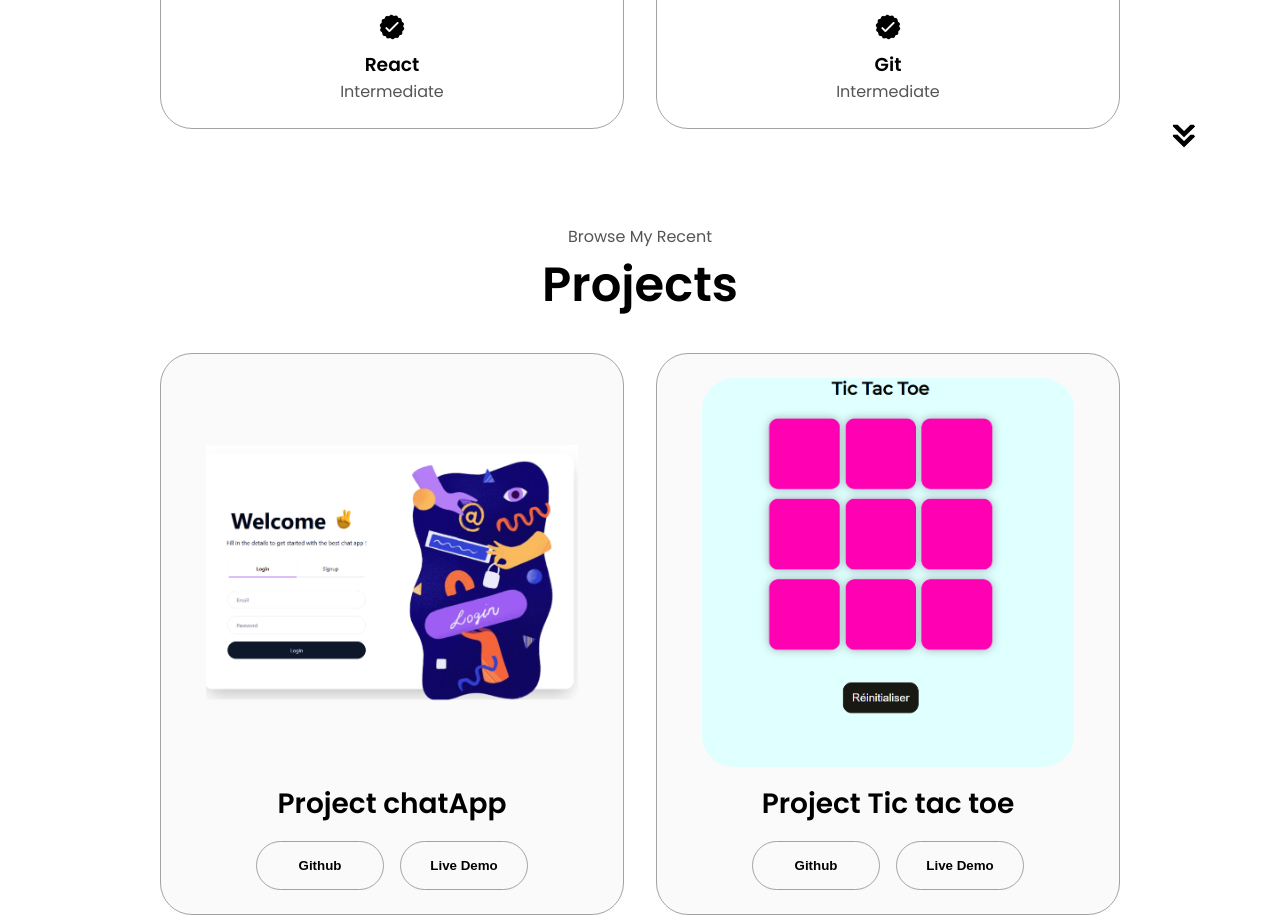
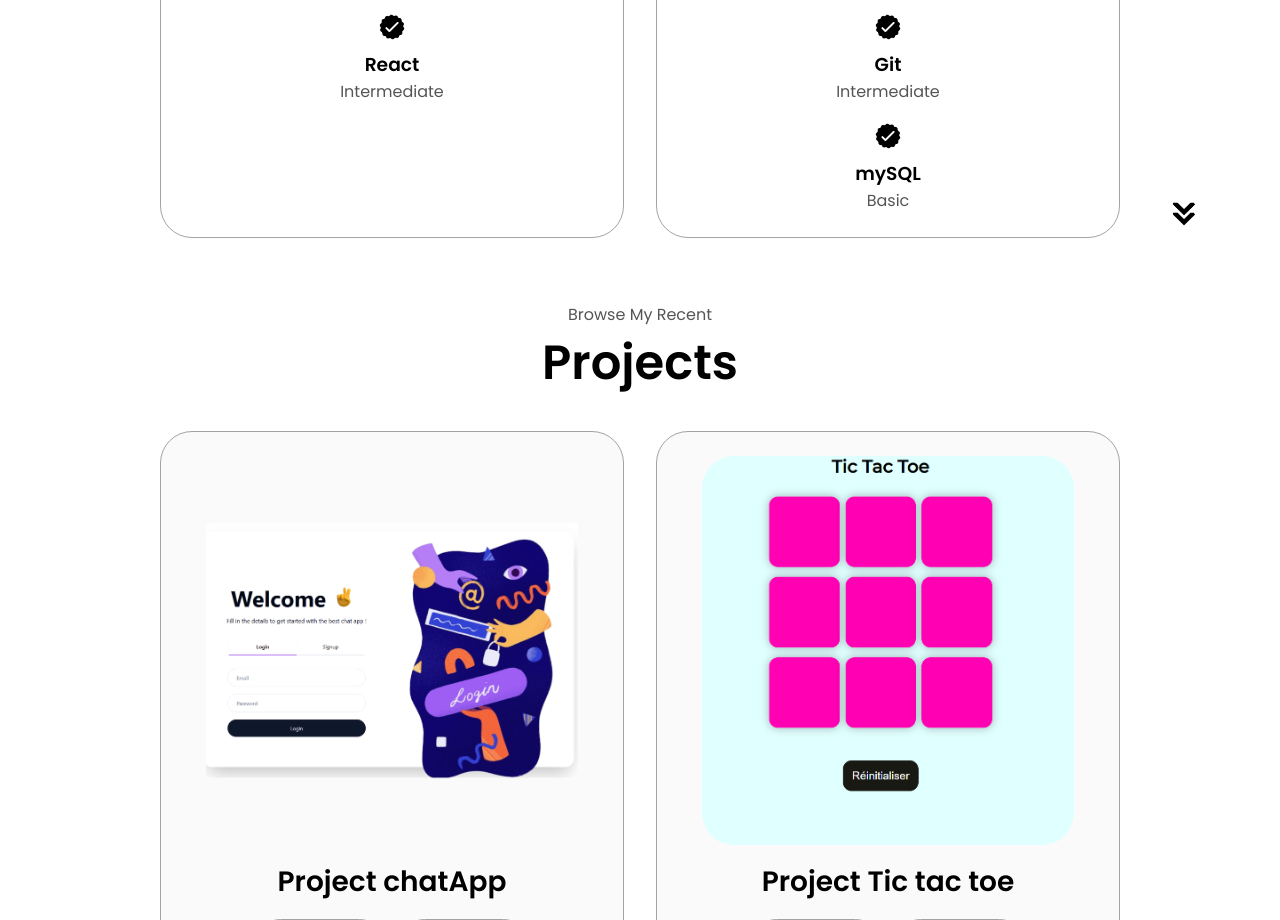
Before and after one commit to Fatou-hub/simple_portfolio, a plain HTML site: page index.html in a window 1280 px wide. Shown: the part 2240-3160 px from the top of the page. Drawn offline with Linux system fonts and the light colour scheme.

Commit message:
updating of portfolio data

```diff
--- a/index.html
+++ b/index.html
@@ -226,6 +226,17 @@
                   <p>Intermediate</p>
                 </div>
               </article>
+              <article>
+                <img
+                  src="./assets/checkmark.png"
+                  alt="Experience icon"
+                  class="icon"
+                />
+                <div>
+                  <h3>mySQL</h3>
+                  <p>Basic</p>
+                </div>
+              </article>
             </div>
           </div>
         </div>
```
Also changed, not shown: 1 other file.
